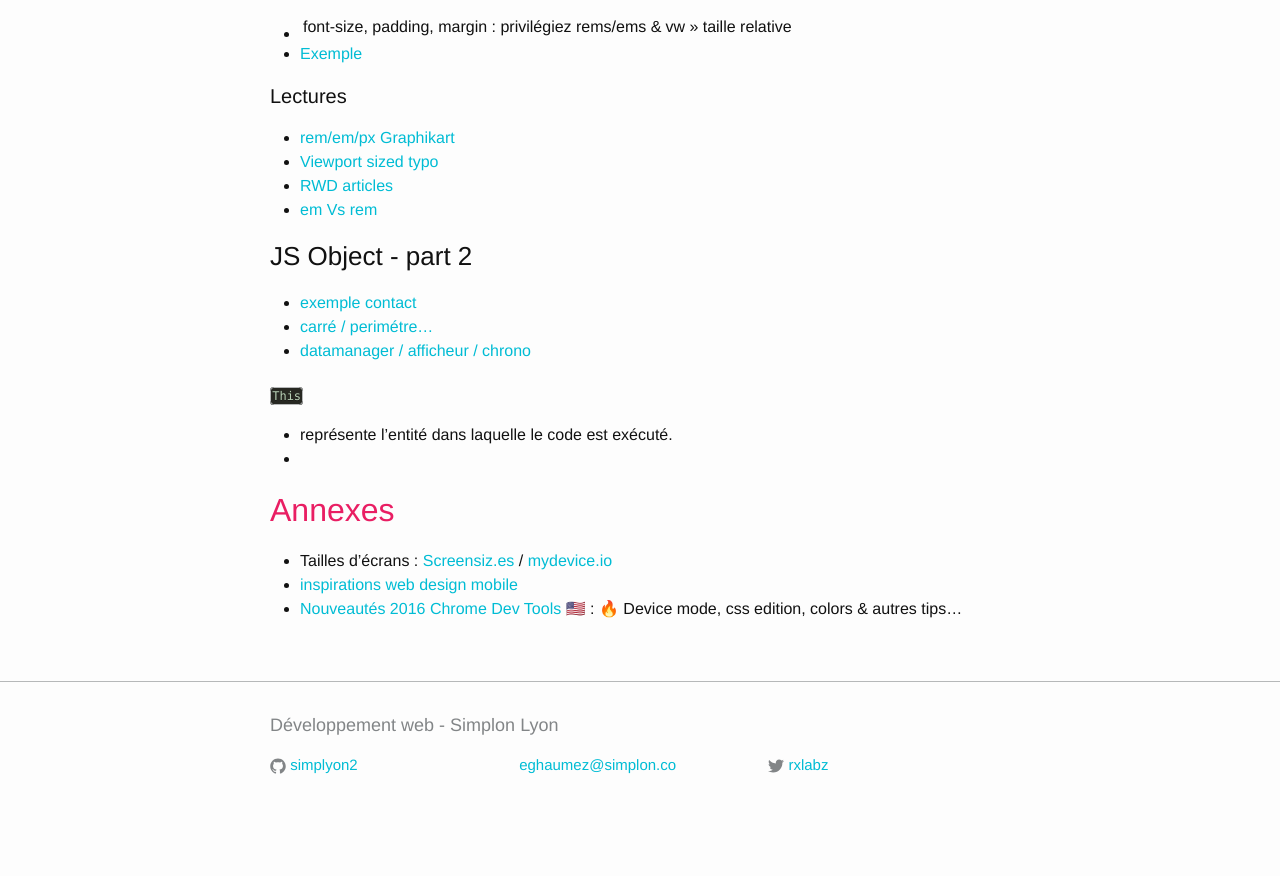
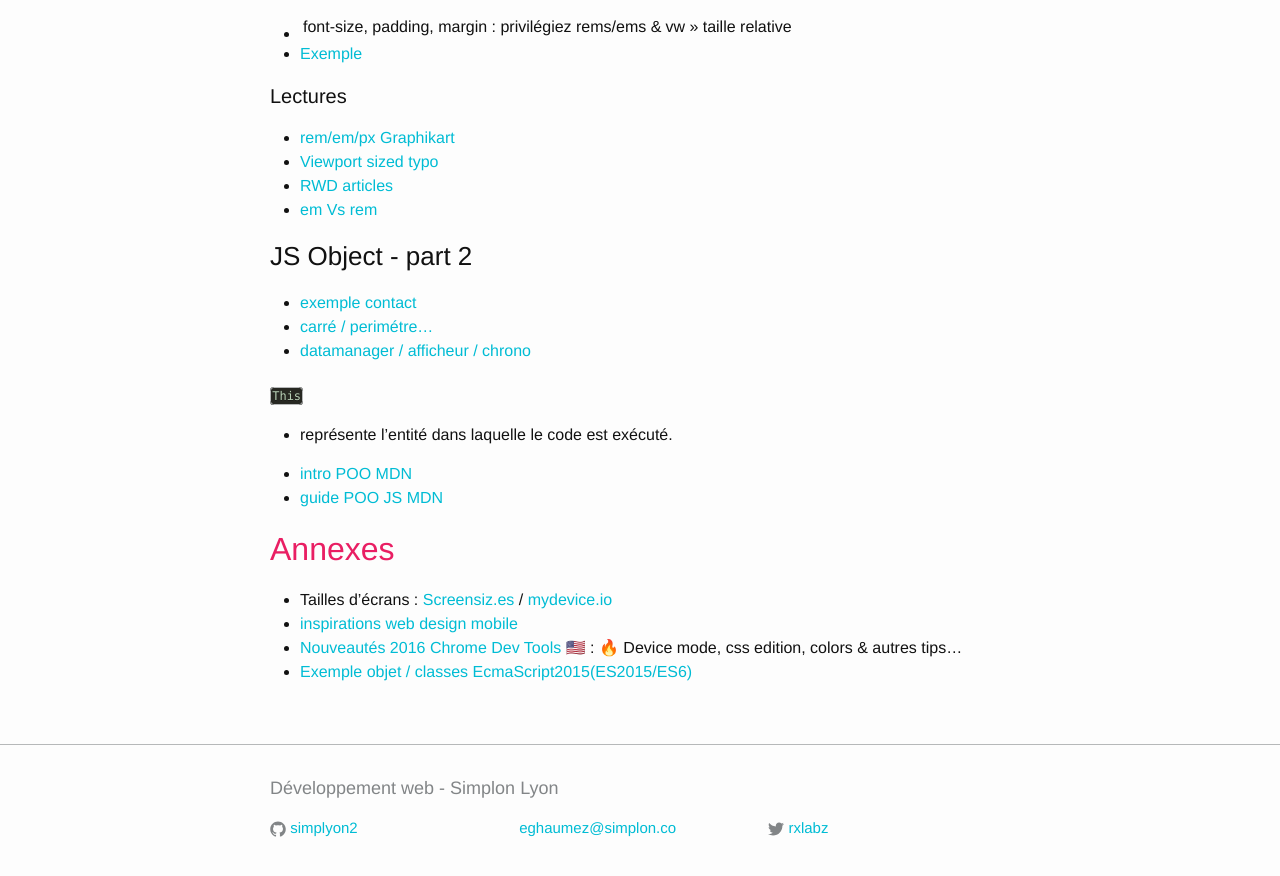
Before and after one commit to cappert/support, a Jekyll site: the page built from _posts/2016-08-29-semaine9.md, in a window 1280 px wide and 900 px high, scrolled down 3745 px. Shown: the top 876 px of the window. Built offline with Jekyll 4.4.1, drawn with Linux system fonts in a browser that asks for light colours; emoji names are drawn with the system emoji font; before the commit the page ends 4582 px from its top, so only the background shows below that.

Commit message:
S9J2 ex js objet

```diff
--- a/_posts/2016-08-29-semaine9.md
+++ b/_posts/2016-08-29-semaine9.md
@@ -162,12 +162,16 @@ un iphone ayant une résolution "réelle" de 640*960, sera consideré comme un
 - [carré / perimétre...](http://jsbin.com/zigecad/1/edit?js,console)
 - [datamanager / afficheur / chrono](http://jsbin.com/safovem/5/edit?html,js,output)
 
+
 #### `This`
  - représente l'entité dans laquelle le code est exécuté.
- -
+
+ - [intro POO MDN](https://developer.mozilla.org/fr/docs/Web/JavaScript/Introduction_à_JavaScript_orienté_objet)
+ - [guide POO JS MDN](https://developer.mozilla.org/fr/docs/Web/JavaScript/Guide/Le_modèle_objet_JavaScript_en_détails)
 
 ## Annexes
 
 - Tailles d'écrans : [Screensiz.es](http://screensiz.es/phone) / [mydevice.io](http://mydevice.io/devices/)
 - [inspirations web design mobile](http://www.webdesignertrends.com/2015/08/26-sites-applications-mobiles-inspiration/)
 - [Nouveautés 2016 Chrome Dev Tools :us:](https://www.youtube.com/watch?v=x8u0n4dT-WI) : :fire: Device mode, css edition, colors & autres tips...
+- [Exemple objet / classes EcmaScript2015(ES2015/ES6) ](http://jsbin.com/dihajot/edit?js)
```
